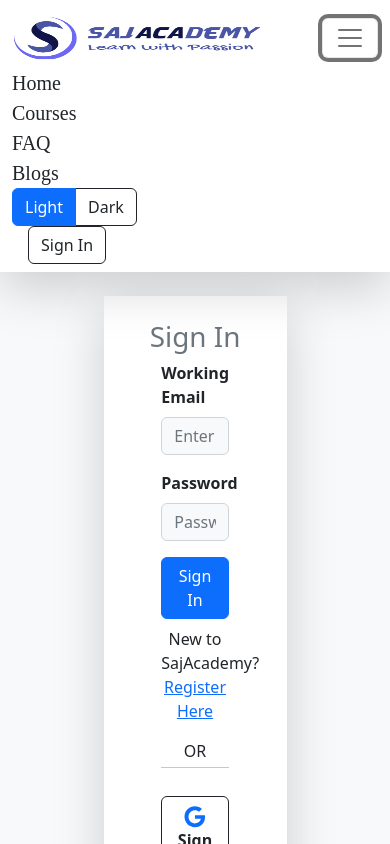
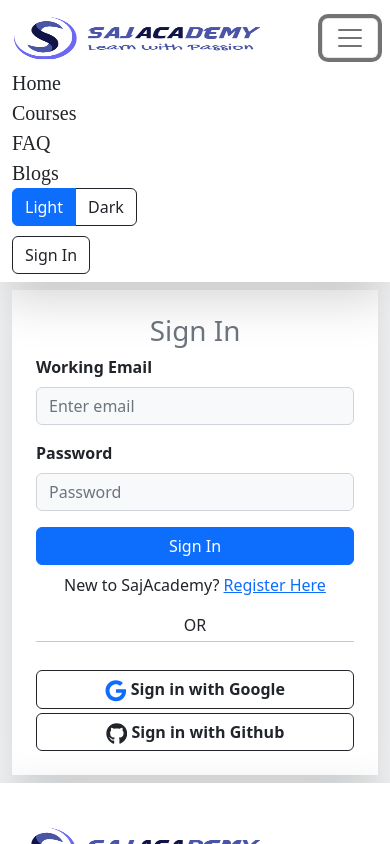
Before and after one commit to Sajeeb03/saj-academy-client, a React (Create React App) app: page /login in a window 390 px wide. Both pictures are taken after a click on the button 350 px from the left and 38 px from the top of the page. Shown: the top 844 px of the page. Built offline with nearby package versions, Linux system fonts and the light colour scheme; no server answers.

Commit message:
responsive header footer signin and signout done

```diff
--- a/src/components/Authentications/Login.js
+++ b/src/components/Authentications/Login.js
@@ -85,10 +85,10 @@
             })
     }
     return (
-        <div className='container py-4'>
-            <div className='bg-white w-50 m-auto shadow-lg p-4'>
+        <div className='container py-2 py-lg-4'>
+            <div className='bg-white shadow-lg p-4 form'>
                 <h1 className='w-100 text-center text-secondary'>Sign In</h1>
-                <Form onSubmit={handleSubmit} className='w-50 m-auto'>
+                <Form onSubmit={handleSubmit} className='form-input'>
                     <Form.Group className="mb-3" controlId="formBasicEmail">
                         <Form.Label className='fw-bold'>Working Email</Form.Label>
                         <Form.Control onChange={handleEmail} className='bg-light' type="email" placeholder="Enter email" />
@@ -111,7 +111,7 @@
                     }
                     <p className='mt-2 text-center'>New to SajAcademy? <Link to="/register">Register Here</Link> </p>
                 </Form>
-                <div className='w-50 m-auto'>
+                <div className='form-input'>
                     <p className='text-center mb-0'>OR</p>
                     <hr className='my-1' />
                     <Button onClick={handleGoogleSignIn} className='w-100 mt-4 fw-bold' variant="outline-dark"><FaGoogle className='text-primary fs-4'></FaGoogle>  Sign in with Google</Button>
--- a/src/components/Authentications/Register.js
+++ b/src/components/Authentications/Register.js
@@ -70,10 +70,10 @@
     }
 
     return (
-        <div className='container pt-4'>
-            <div className='bg-white w-50 m-auto shadow-lg p-4'>
+        <div className='container py-2 py-lg-4'>
+            <div className='bg-white form shadow-lg p-4'>
                 <h1 className='w-100 text-center text-secondary'>Register</h1>
-                <Form onSubmit={handleSubmit} className='w-50 m-auto'>
+                <Form onSubmit={handleSubmit} className='form-input'>
                     <Form.Group className="mb-3" controlId="formBasicName">
                         <Form.Label className='fw-bold'>Full Name</Form.Label>
                         <Form.Control name='name' className='bg-light' type="text" placeholder="Your full name" required />
--- a/src/components/Pages/Footer.js
+++ b/src/components/Pages/Footer.js
@@ -3,6 +3,7 @@
 import { FaFacebook, FaGithub, FaLinkedin } from 'react-icons/fa';
 import { Link } from 'react-router-dom';
 import logo from '../../assets/logo.png'
+import "../../styles/Footer.css"
 
 const Footer = () => {
     return (
@@ -19,7 +20,7 @@
                     </div>
                 </Col>
                 <Col lg={4}>
-                    <div className='w-75 m-auto mt-4'>
+                    <div className='tech mt-4'>
                         <h3>Technologies We Used</h3>
                         <ul className='fs-5'>
                             <li>React Router</li>
@@ -31,7 +32,7 @@
                     </div>
                 </Col>
                 <Col lg={4}>
-                    <div className='text-center mt-4'>
+                    <div className='explore'>
                         <h3>Explore</h3>
                         <div className='fs-5'>
                             <Link className='text-dark text-decoration-none' to="/home">Home</Link>
--- a/src/components/Pages/Header.js
+++ b/src/components/Pages/Header.js
@@ -57,7 +57,7 @@
                             </ToggleButton>
                         ))}
                     </ButtonGroup>
-                    <div className='ms-3'>
+                    <div className='login-btn'>
                         <>
                             {
                                 user?.uid ?
--- /dev/null
+++ b/src/styles/Footer.css
@@ -0,0 +1,48 @@
+.explore {
+    width: 30%;
+    margin: 25px auto;
+}
+
+.tech {
+    width: 75%;
+    margin: 0 auto;
+}
+
+.form {
+    width: 50%;
+    margin: 0 auto;
+}
+
+.form-input {
+    width: 50%;
+    margin: 0 auto;
+}
+
+.login-btn {
+    margin-left: 10px;
+}
+
+@media screen and (max-width:576px) {
+
+    .explore {
+        width: 100%;
+        margin-left: 10px;
+    }
+
+    .tech {
+        width: 100%;
+    }
+
+    .form {
+        width: 100%;
+    }
+
+    .form-input {
+        width: 100%;
+    }
+
+    .login-btn {
+        margin-left: 0;
+        margin-top: 10px;
+    }
+}
```
